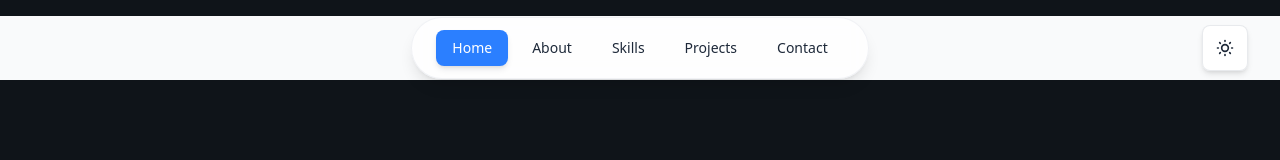
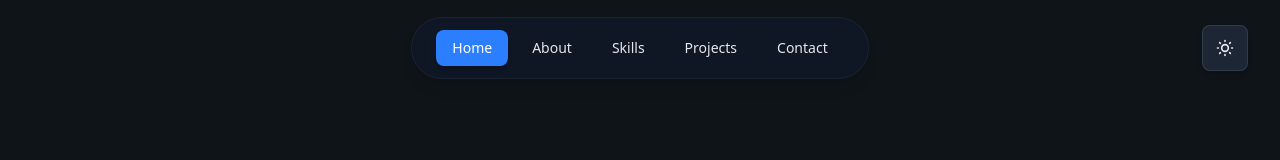
Before and after one commit to adhamalfy/Alfy-Portfolio, a Next.js app: page / in a window 1280 px wide. Shown: the top 160 px of the page. Built offline with nearby package versions, Linux system fonts and the light colour scheme.

Commit message:
feat: Update theme handling and styles for light and dark modes across components

```diff
--- a/src/app/globals.css
+++ b/src/app/globals.css
@@ -1,7 +1,7 @@
 @import "tailwindcss";
 
 :root {
-  --background: #f9fafb;
+  --background: #ffffff;
   --foreground: #171717;
 }
 
@@ -11,7 +11,7 @@
 }
 
 .light {
-  --background: #f9fafb;
+  --background: #ffffff;
   --foreground: #171717;
 }
 
@@ -24,8 +24,20 @@ html {
   scroll-behavior: smooth;
 }
 
+html.light,
+html.light body {
+  background: #ffffff !important;
+  background-color: #ffffff !important;
+}
+
+html.dark,
+html.dark body {
+  background: #0F1419 !important;
+  background-color: #0F1419 !important;
+}
+
 body {
-  background: var(--background);
+  background: #ffffff !important;
   color: var(--foreground);
   font-family: var(--font-sans), system-ui, -apple-system, sans-serif;
   line-height: 1.7;
@@ -35,21 +47,118 @@ body {
   transition: background-color 0.3s ease, color 0.3s ease;
 }
 
+.dark body {
+  background: #0F1419 !important;
+}
+
+/* Force syntax highlighter background in light mode */
+.light .code-content pre[class*="language-"],
+.light .code-content code[class*="language-"],
+.light .code-content pre,
+.light .code-content code,
+.light .code-content .prism-code,
+.light .code-content .react-syntax-highlighter-line-number,
+.light .code-content .linenumber {
+  background: #ffffff !important;
+  background-color: #ffffff !important;
+  color: #374151 !important;
+}
+
+/* Force line numbers to be visible in light mode */
+.light .code-content .react-syntax-highlighter-line-number {
+  color: #9ca3af !important;
+  background: #ffffff !important;
+}
+
+/* Force all syntax tokens to have proper colors in light mode */
+.light .code-content .token.keyword {
+  color: #7c3aed !important;
+}
+
+.light .code-content .token.string {
+  color: #059669 !important;
+}
+
+.light .code-content .token.comment {
+  color: #6b7280 !important;
+}
+
+.light .code-content .token.number {
+  color: #dc2626 !important;
+}
+
+.light .code-content .token.function {
+  color: #2563eb !important;
+}
+
+.light .code-content .token.punctuation {
+  color: #374151 !important;
+}
+
+.light .code-content .token.operator {
+  color: #374151 !important;
+}
+
+.light .code-content .token.property {
+  color: #1f2937 !important;
+}
+
+/* Override any dark backgrounds from syntax highlighter */
+.light .code-content * {
+  background-color: #ffffff !important;
+}
+
+/* Additional targeting for react-syntax-highlighter elements */
+.light .code-content pre > code,
+.light .code-content .language-javascript,
+.light .code-content [class*="language-"] {
+  background: #ffffff !important;
+  background-color: #ffffff !important;
+}
+
+/* Ensure no dark theme styles leak through */
+.light .code-content .prism-code pre,
+.light .code-content .prism-code code,
+.light .code-content div[class*="language-"] {
+  background: #ffffff !important;
+}
+
 /* Custom scrollbar */
 ::-webkit-scrollbar {
   width: 8px;
 }
 
 ::-webkit-scrollbar-track {
+  background: #ffffff;
+}
+
+.dark ::-webkit-scrollbar-track {
+  background: #374151;
+}
+
+::-webkit-scrollbar-thumb {
+  background: #cbd5e1;
+  border-radius: 4px;
+}
+
+.dark ::-webkit-scrollbar-thumb {
+  background: #6b7280;
+}
+
+::-webkit-scrollbar-thumb:hover {
+  background: #94a3b8;
+}
+
+.dark ::-webkit-scrollbar-track {
   background: #111111;
 }
 
-::-webkit-scrollbar-thumb {
+.dark ::-webkit-scrollbar-thumb {
   background: #333333;
   border-radius: 4px;
 }
 
-::-webkit-scrollbar-thumb:hover {
+.dark ::-webkit-scrollbar-thumb:hover {
   background: #555555;
 }
 
--- a/src/app/page.tsx
+++ b/src/app/page.tsx
@@ -1,9 +1,16 @@
+"use client";
+
 import Navigation from "@/components/Navigation";
 import Hero from "@/components/sections/Hero";
+import { useTheme } from "@/contexts/ThemeContext";
 
 export default function Home() {
+  const { theme } = useTheme();
+
   return (
-    <main className="relative min-h-screen bg-gray-50 dark:bg-[#0F1419] transition-colors duration-300">
+    <main className={`relative min-h-screen transition-colors duration-300 ${
+      theme === 'dark' ? 'bg-[#0F1419]' : 'bg-white'
+    }`}>
       <Navigation />
       <Hero />
     </main>
--- a/src/components/Navigation.tsx
+++ b/src/components/Navigation.tsx
@@ -51,7 +51,12 @@ const Navigation = () => {
     <motion.nav
       initial={{ y: -100 }}
       animate={{ y: 0 }}
-      className={`relative w-full z-50 transition-all duration-300 mt-4`}
+      className={`relative w-full z-50 transition-all duration-300 mt-4 ${
+        theme === 'dark' ? '' : 'bg-transparent'
+      }`}
+      style={{
+        background: theme === 'dark' ? 'transparent' : 'transparent'
+      }}
     >
       <div className="max-w-7xl mx-auto px-4 sm:px-6 lg:px-8">
         <div className="flex items-center justify-between h-14 sm:h-16">
@@ -59,17 +64,23 @@ const Navigation = () => {
           {/* Empty space for left */}
           <div className="flex-1"></div>          {/* Desktop Navigation - Centered */}
           <div className={`hidden md:flex items-center space-x-1 sm:space-x-2 transition-all duration-300 rounded-full px-4 sm:px-6 py-2 sm:py-3 ${
-            scrolled
-              ? "bg-white/95 dark:bg-gray-900/95 backdrop-blur-md border border-gray-300/50 dark:border-gray-700/50 shadow-xl"
-              : "bg-white/80 dark:bg-gray-900/80 backdrop-blur-sm border border-gray-300/30 dark:border-gray-700/30 shadow-lg"
-          }`}>
+            theme === 'dark'
+              ? (scrolled ? "bg-gray-900/95 backdrop-blur-md border border-gray-700/50 shadow-xl" : "bg-gray-900/80 backdrop-blur-sm border border-gray-700/30 shadow-lg")
+              : (scrolled ? "bg-white/98 backdrop-blur-md border border-gray-200/60 shadow-xl" : "bg-white/95 backdrop-blur-sm border border-gray-200/50 shadow-lg")
+          }`}
+          style={{
+            backgroundColor: theme === 'dark' ? undefined : '#ffffff',
+            backdropFilter: 'blur(12px)'
+          }}
+          >
             {navItems.map((item) => (              <motion.button
                 key={item.name}
-                onClick={() => scrollToSection(item.href)}
-                className={`relative px-3 sm:px-4 py-2 text-xs sm:text-sm font-medium transition-all duration-300 rounded-lg cursor-pointer ${
+                onClick={() => scrollToSection(item.href)}                className={`relative px-3 sm:px-4 py-2 text-xs sm:text-sm font-medium transition-all duration-300 rounded-lg cursor-pointer ${
                   activeSection === item.href.slice(1)
                     ? "text-white bg-blue-500 shadow-md"
-                    : "text-gray-800 dark:text-gray-200 hover:text-blue-600 dark:hover:text-blue-400 hover:bg-gray-100/70 dark:hover:bg-gray-700/50"
+                    : theme === 'dark'
+                      ? "text-gray-200 hover:text-blue-400 hover:bg-gray-700/50"
+                      : "text-gray-800 hover:text-blue-600 hover:bg-gray-100/70"
                 }`}
                 whileHover={{ scale: 1.05 }}
                 whileTap={{ scale: 0.95 }}
@@ -80,7 +91,15 @@ const Navigation = () => {
             {/* Theme Toggle Button - Right side */}
           <div className="flex-1 flex justify-end">            <motion.button
               onClick={toggleTheme}
-              className="p-2 sm:p-3 rounded-lg bg-white/90 dark:bg-gray-800/90 border border-gray-300/50 dark:border-gray-600/50 text-gray-800 dark:text-gray-200 hover:bg-gray-100 dark:hover:bg-gray-700 hover:text-gray-900 dark:hover:text-white transition-all duration-300 shadow-md cursor-pointer"
+              className={`p-2 sm:p-3 rounded-lg border transition-all duration-300 shadow-md cursor-pointer ${
+                theme === 'dark'
+                  ? 'bg-gray-800/90 border-gray-600/50 text-gray-200 hover:bg-gray-700 hover:text-white'
+                  : 'bg-white/98 border-gray-200/60 text-gray-800 hover:bg-gray-50 hover:text-gray-900'
+              }`}
+              style={{
+                backgroundColor: theme === 'dark' ? undefined : '#ffffff',
+                borderColor: theme === 'dark' ? undefined : '#e5e7eb'
+              }}
             whileHover={{ scale: 1.05 }}
             whileTap={{ scale: 0.95 }}
             title={`Switch to ${theme === 'light' ? 'dark' : 'light'} mode`}
@@ -102,7 +121,9 @@ const Navigation = () => {
           </div>          {/* Mobile menu button */}
           <div className="md:hidden">            <motion.button
               onClick={() => setIsOpen(!isOpen)}
-              className="text-gray-800 dark:text-gray-200 hover:text-gray-900 dark:hover:text-white focus:outline-none p-2 cursor-pointer min-h-[44px] min-w-[44px] flex items-center justify-center"
+              className={`focus:outline-none p-2 cursor-pointer min-h-[44px] min-w-[44px] flex items-center justify-center ${
+                theme === 'dark' ? 'text-gray-200 hover:text-white' : 'text-gray-800 hover:text-gray-900'
+              }`}
               whileTap={{ scale: 0.95 }}
             >
               <div className="w-6 h-6 relative">
@@ -138,14 +159,20 @@ const Navigation = () => {
               exit={{ opacity: 0, height: 0 }}
               transition={{ duration: 0.3 }}
               className="md:hidden"
-            >              <div className="px-3 pt-3 pb-4 space-y-2 bg-white/95 dark:bg-gray-900/95 backdrop-blur-md rounded-lg mt-2 border border-gray-300/50 dark:border-gray-700/50 shadow-xl">
+            >              <div className={`px-3 pt-3 pb-4 space-y-2 backdrop-blur-md rounded-lg mt-2 border shadow-xl ${
+                theme === 'dark'
+                  ? 'bg-gray-900/95 border-gray-700/50'
+                  : 'bg-white/95 border-gray-200/50'
+              }`}>
                 {navItems.map((item, index) => (
                   <motion.button
                     key={item.name}
                     onClick={() => scrollToSection(item.href)}                    className={`block w-full text-left px-4 py-3 text-base font-medium transition-colors duration-200 rounded-lg cursor-pointer min-h-[48px] ${
                       activeSection === item.href.slice(1)
                         ? "text-white bg-blue-500 shadow-md"
-                        : "text-gray-800 dark:text-gray-200 hover:text-blue-600 dark:hover:text-blue-400 hover:bg-gray-100/70 dark:hover:bg-gray-700/50"
+                        : theme === 'dark'
+                          ? "text-gray-200 hover:text-blue-400 hover:bg-gray-700/50"
+                          : "text-gray-800 hover:text-blue-600 hover:bg-gray-100/70"
                     }`}
                     initial={{ opacity: 0, x: -20 }}
                     animate={{ opacity: 1, x: 0 }}
```
Also changed, not shown: src/components/sections/Hero.tsx (+24 -23 lines).
